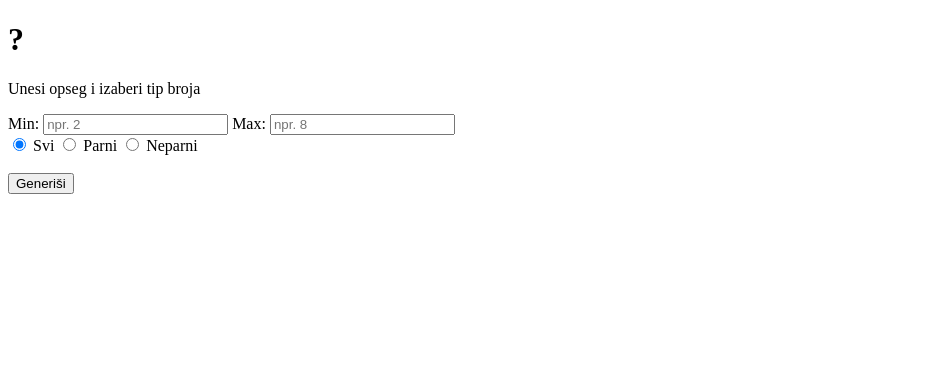
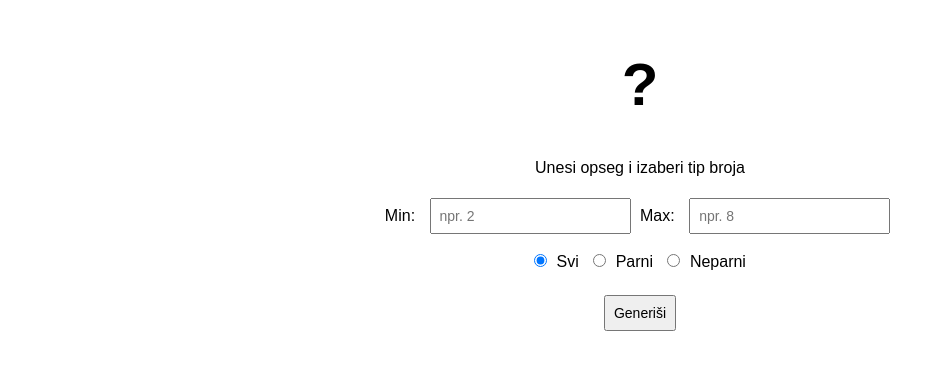
Before and after one commit to bicanskim/Randomizer, a plain HTML site: page index.html in a window 1280 px wide. Shown: the whole page, without its empty margins (0-945 px from the left). Drawn offline with Linux system fonts and the light colour scheme.

Commit message:
Update index.html

```diff
--- a/index.html
+++ b/index.html
@@ -4,7 +4,7 @@
     <meta charset="UTF-8">
     <title>Random broj</title>
     <script src="script.js"></script>
-    <style src="style.css"></style>
+    <link rel='stylesheet' href="style.css">
 </head>
 <body>
 
```
